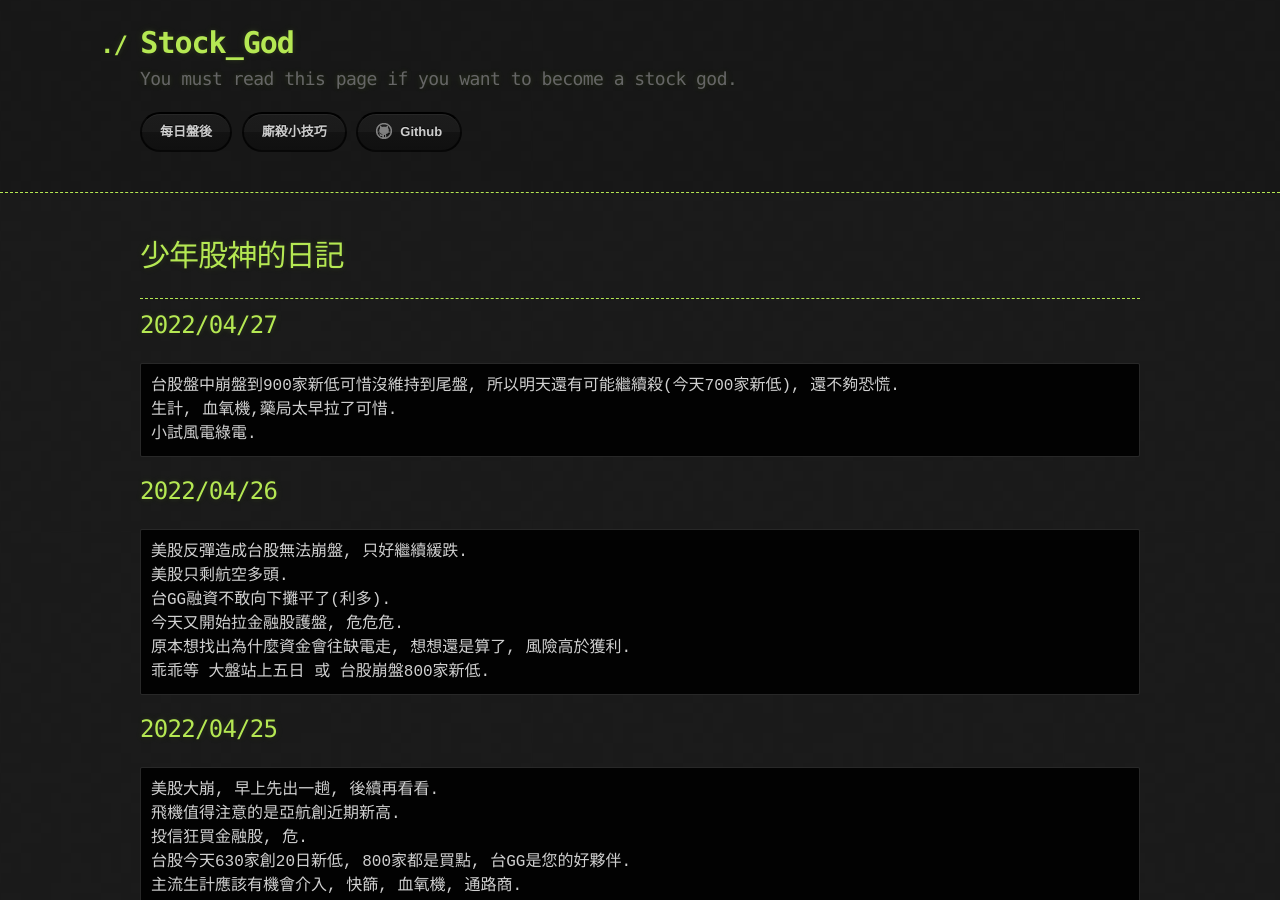
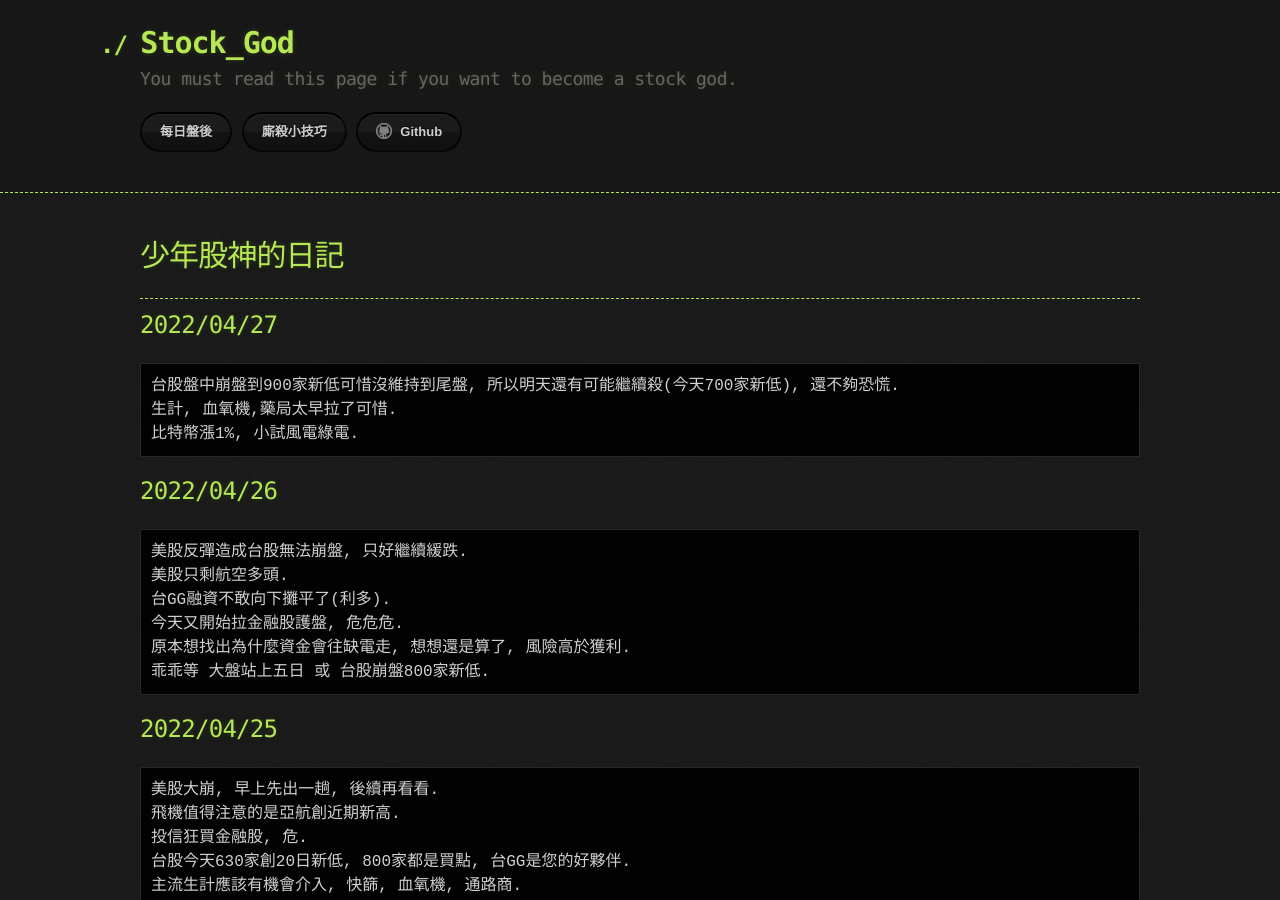
Before and after one commit to lepg5487/Stock_God, a Jekyll site: the page built from index.md, in a window 1280 px wide and 900 px high. Built offline with Jekyll 4.4.1, drawn with Linux system fonts in a browser that asks for light colours; our own code applies the rules of GitHub Pages for plain Markdown files.

Commit message:
Update index.md

````diff
--- a/index.md
+++ b/index.md
@@ -10,7 +10,7 @@ layout: testlayouts
 ```
 台股盤中崩盤到900家新低可惜沒維持到尾盤, 所以明天還有可能繼續殺(今天700家新低), 還不夠恐慌.
 生計, 血氧機,藥局太早拉了可惜.
-小試風電綠電.
+比特幣漲1%, 小試風電綠電.
 ```
 
 ## 2022/04/26
````
